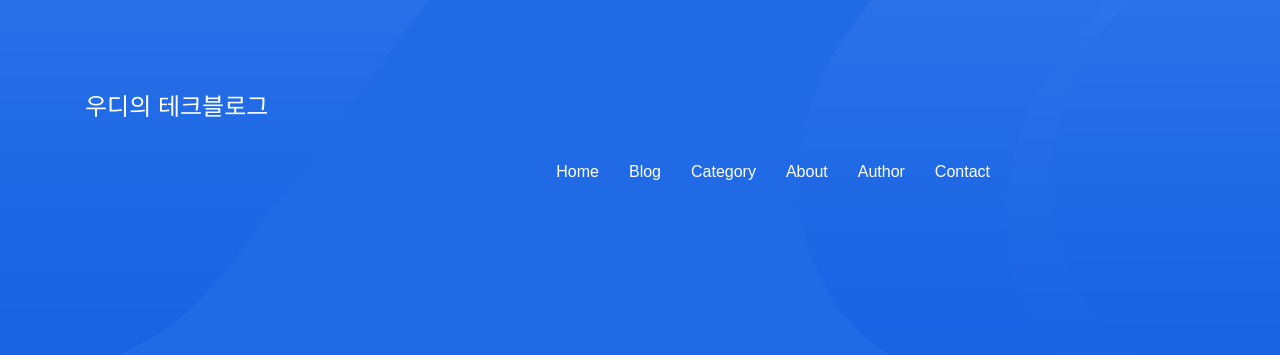
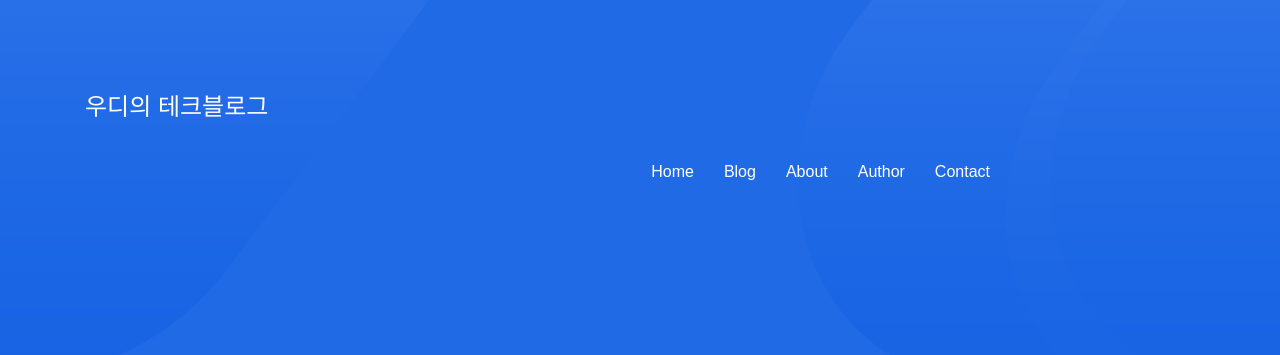
Before and after one commit to yuuisang/yuuisang.github.io, a Jekyll site: the page built from index.html, in a window 1280 px wide and 900 px high. Shown: the top 355 px of the window. Built offline with Jekyll 4.4.1, drawn with Linux system fonts in a browser that asks for light colours; some web fonts are replaced.

Commit message:
theme set

```diff
--- a/_includes/navigation.html
+++ b/_includes/navigation.html
@@ -4,7 +4,6 @@
     <ul class="slimmenu main-menu">
         <li><a href="{{site.url}}">Home</a></li>
 		<li><a href="/blog">Blog</a></li>
-        <li><a href="/category/jekyll">Category</a></li>
         <li><a href="/about">About</a></li>
         <li><a href="/all-authors">Author</a></li>
         <li><a href="/contact" class="js-scroll-trigger">Contact</a></li>
```
